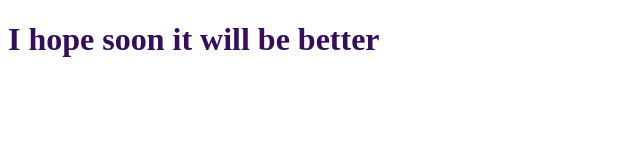
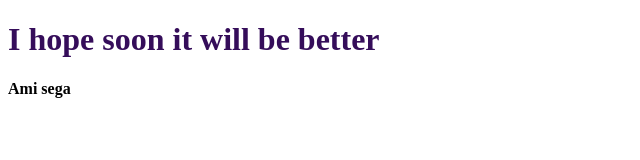
Before and after one commit to SurryLeny/mygit2, a plain HTML site: page index2.html in a window 1280 px wide. Shown: the full height of the page, 0-640 px from the left. Drawn offline with Linux system fonts and the light colour scheme.

Commit message:
two file commit

```diff
--- a/index2.html
+++ b/index2.html
@@ -5,6 +5,7 @@
     </head>
     <body >
         <h1 style="color:#350d5a;"><b>I hope soon  it will be better<b></h1>
+            <p>Ami sega </p>
 
     </body>
     </html
```
